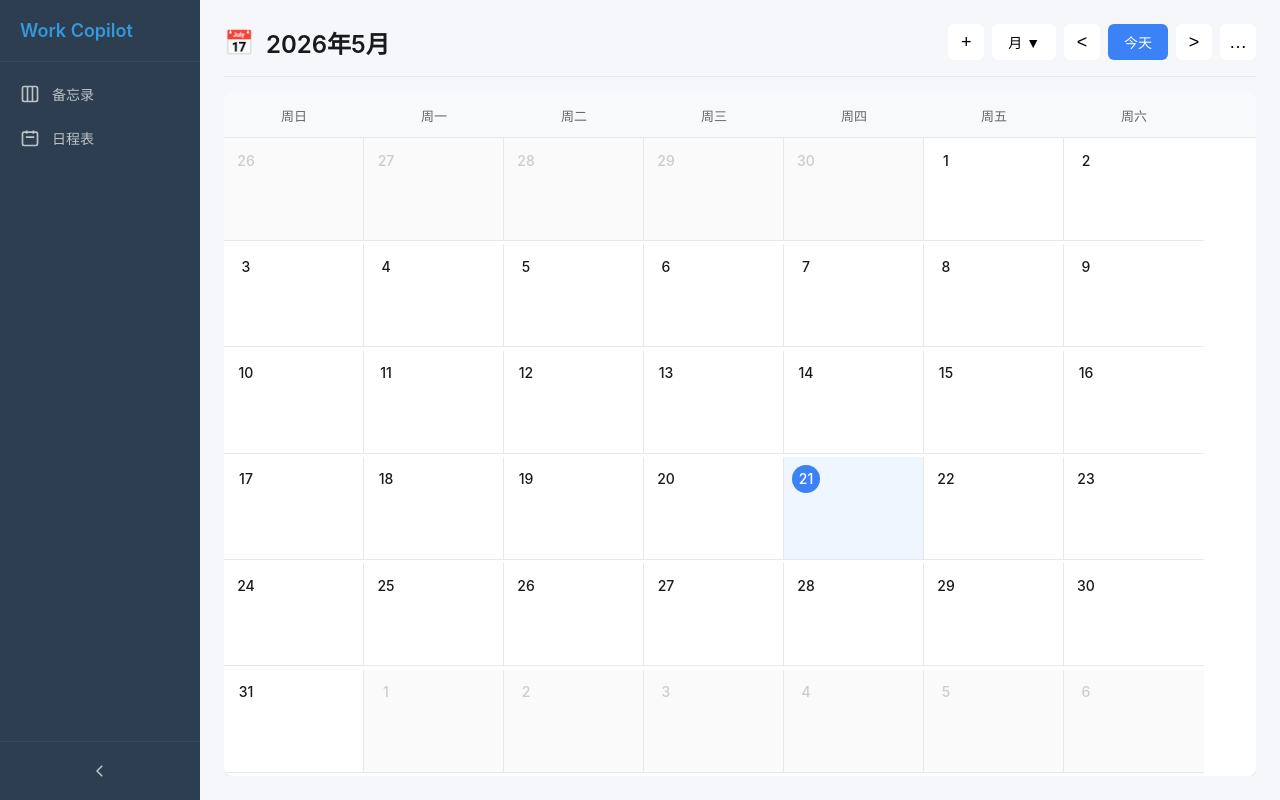
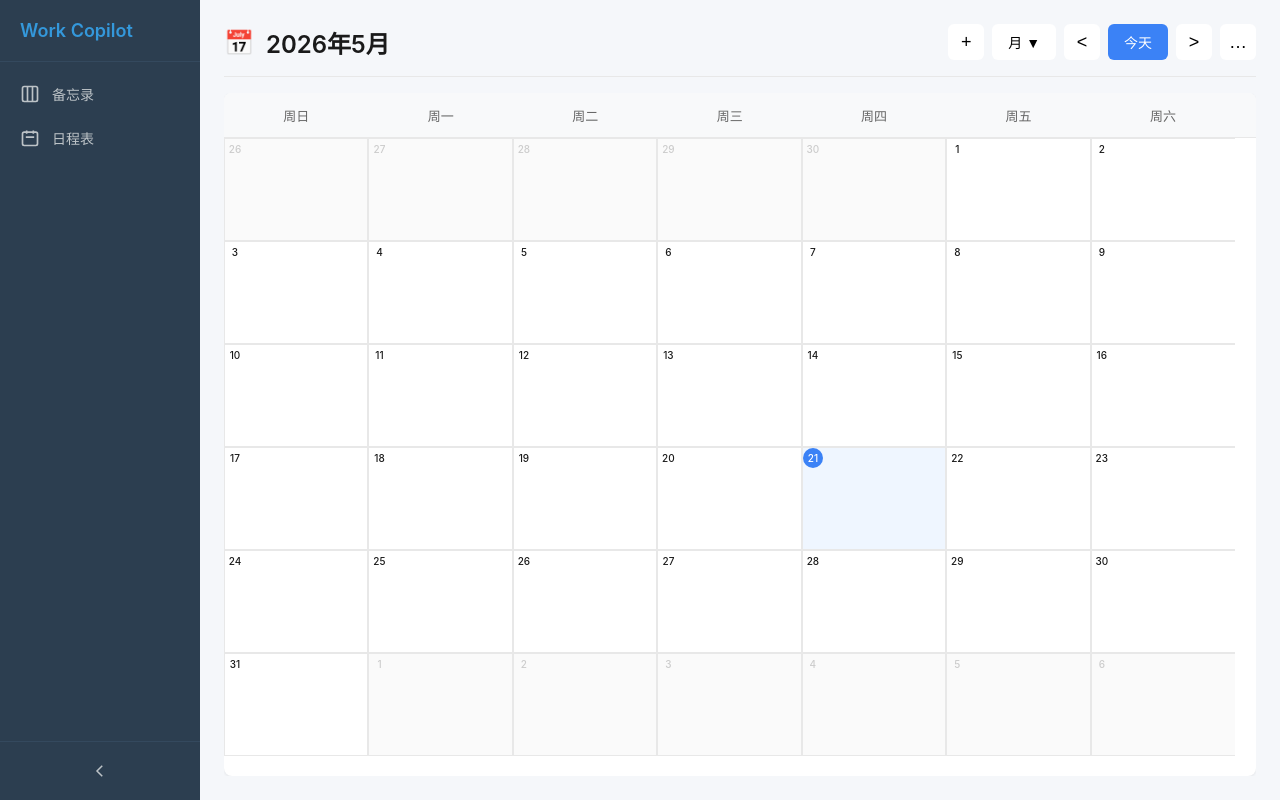
Before and after one commit to HarryZHN/Work-Copilot, a Vue app: page /#/schedule in a window 1280 px wide. Built offline with nearby package versions, Linux system fonts and the light colour scheme.

Commit message:
优化排期表样式细节

```diff
--- a/src/views/schedule/index.vue
+++ b/src/views/schedule/index.vue
@@ -234,7 +234,7 @@ onUnmounted(() => {
             v-for="(day, index) in WEEK_DAYS"
             :key="index"
             class="week-day"
-            :style="{ width: `${cellWidth}px` }"
+            style="width: 14%"
           >
             {{ day }}
           </div>
@@ -246,7 +246,7 @@ onUnmounted(() => {
               v-for="(day, dayIndex) in calendarDays"
               :key="dayIndex"
               class="calendar-cell"
-              :style="{ width: `${cellWidth}px`, height: `${cellHeight}px` }"
+              :style="{ height: `${cellHeight}px` }"
               :class="{
                 'other-month': !day.isCurrentMonth,
                 'today': day.isToday
@@ -469,13 +469,11 @@ onUnmounted(() => {
 .calendar-grid {
   display: flex;
   flex-wrap: wrap;
-  height: 100%;
 }
 
 .calendar-cell {
-  border-right: 1px solid #e8e8e8;
-  border-bottom: 1px solid #e8e8e8;
-  padding: 8px;
+  width: 14%;
+  border: 1px solid #e8e8e8;
   position: relative;
   flex-shrink: 0;
   background-color: white;
@@ -508,11 +506,11 @@ onUnmounted(() => {
 }
 
 .day-number {
-  font-size: 14px;
+  font-size: 10px;
   color: #1a1a1a;
   font-weight: 500;
-  width: 28px;
-  height: 28px;
+  width: 20px;
+  height: 20px;
   display: flex;
   align-items: center;
   justify-content: center;
@@ -531,6 +529,7 @@ onUnmounted(() => {
   gap: 4px;
   flex: 1;
   overflow: hidden;
+  width: 100%;
 }
 
 .task-item {
@@ -540,7 +539,6 @@ onUnmounted(() => {
   padding: 4px 6px;
   border-radius: 4px;
   font-size: 11px;
-  color: white;
   cursor: pointer;
   transition: opacity 0.2s;
   flex-shrink: 0;
```
